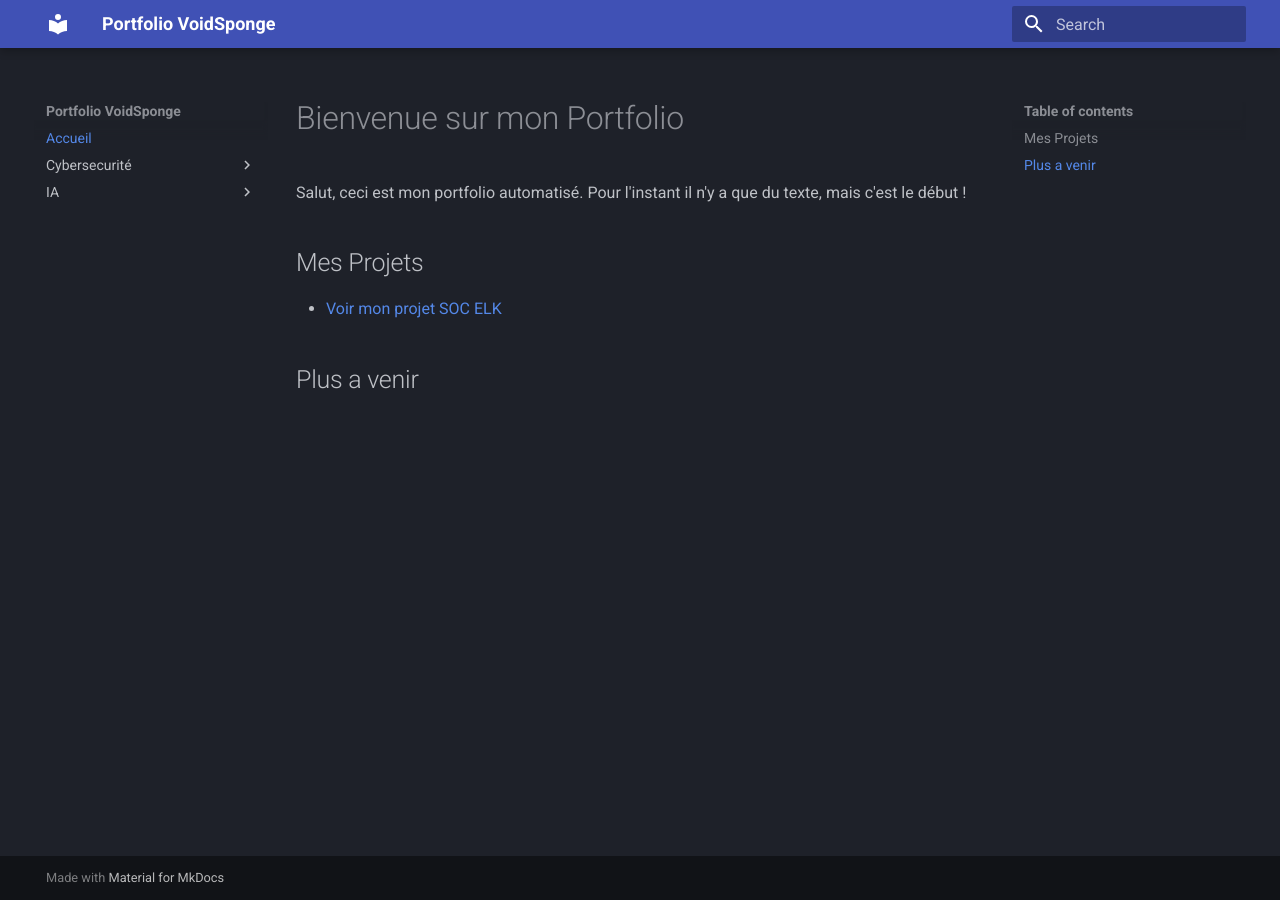
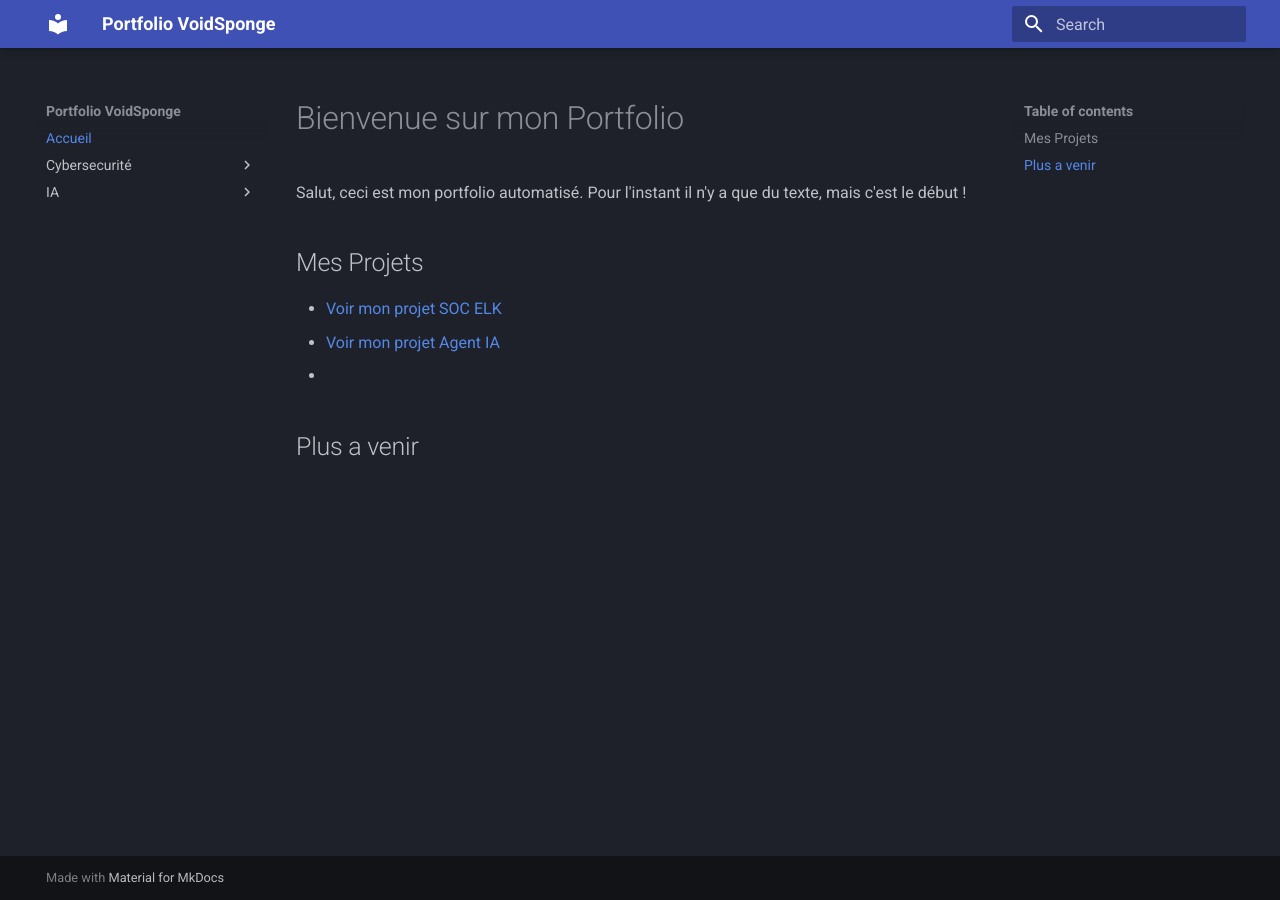
Before and after one commit to voidsponge/portfolio, an MkDocs documentation site: the page built from docs/index.md, in a window 1280 px wide. Built offline with MkDocs 1.6.1 and Material for MkDocs 9.7.7, drawn with Linux system fonts in a browser that asks for light colours.

Commit message:
Add link to Agent IA project in documentation

```diff
--- a/docs/index.md
+++ b/docs/index.md
@@ -5,5 +5,6 @@ Pour l'instant il n'y a que du texte, mais c'est le début !
 
 ## Mes Projets
 * [Voir mon projet SOC ELK](cybersecurite/soc-elk.md)
-
+* [Voir mon projet Agent IA](ia/agent-ia.md)
+*
 ## Plus a venir
```
